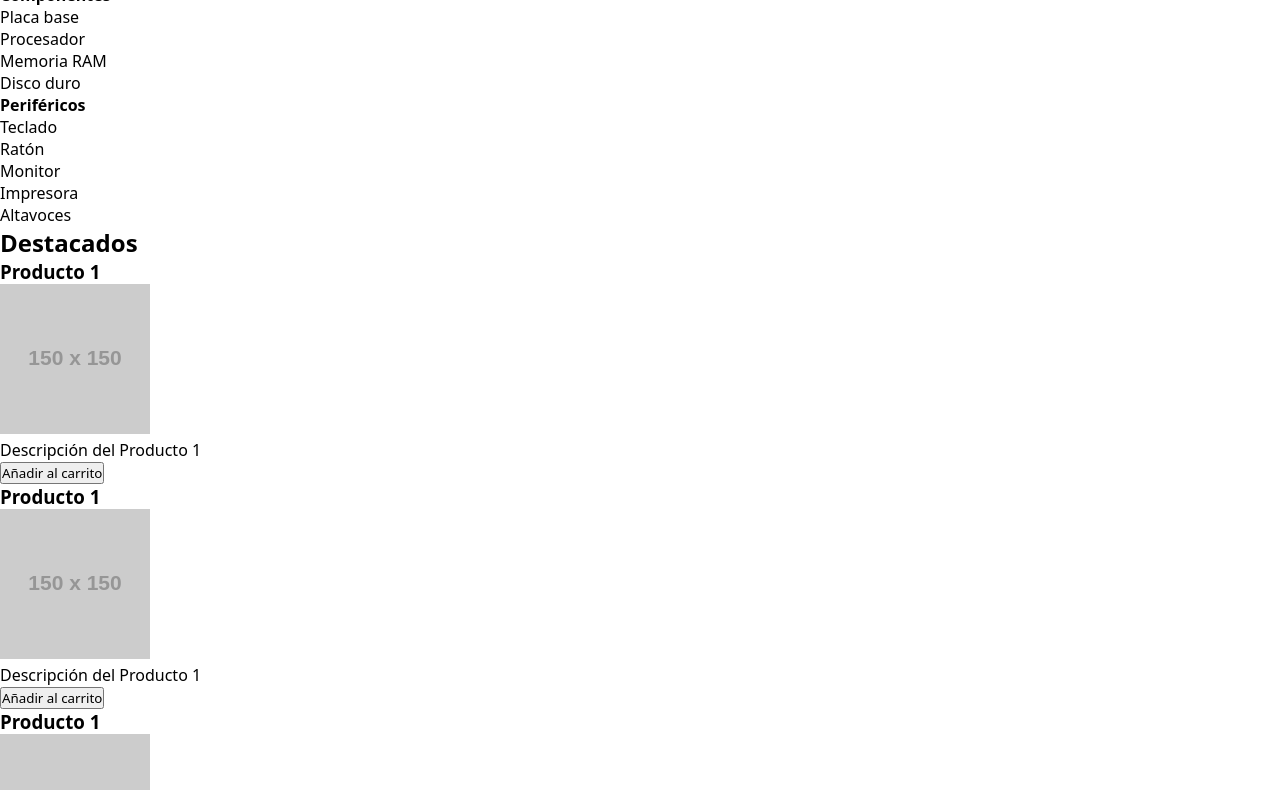
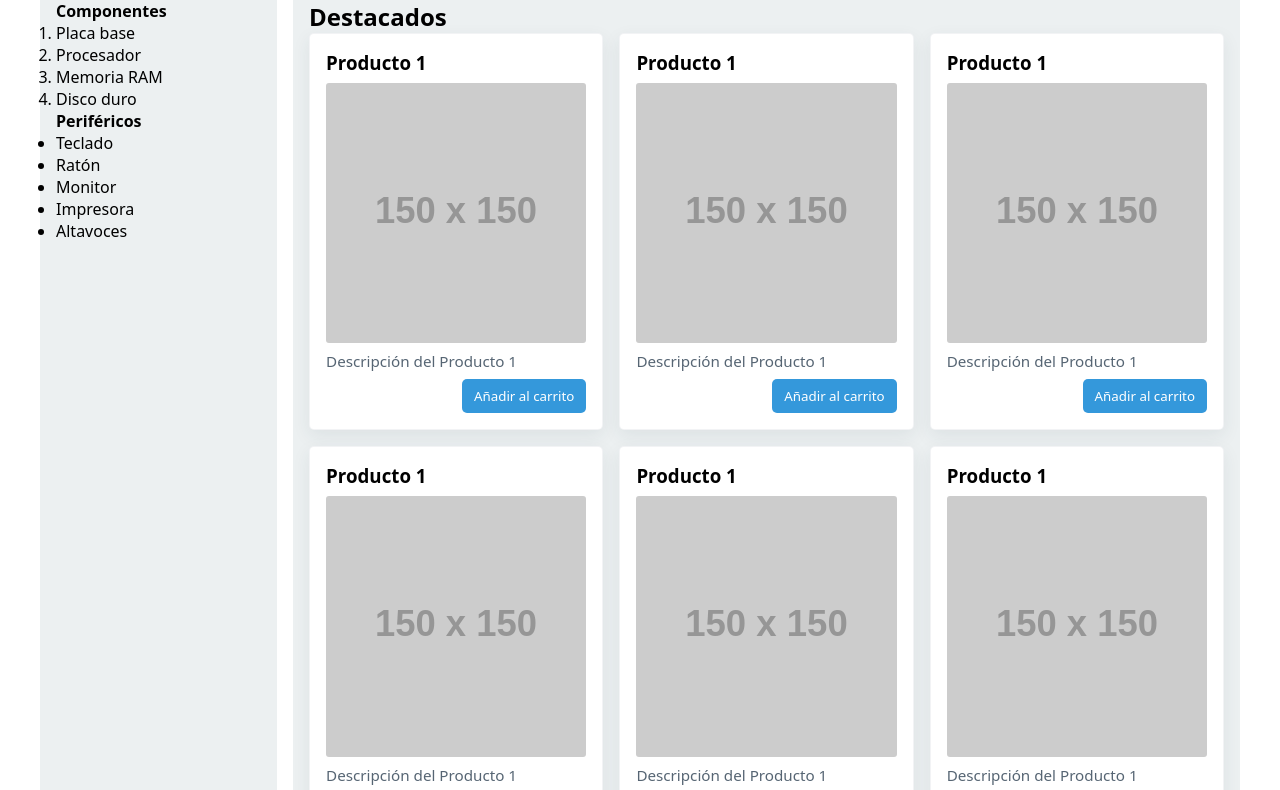
Before and after one commit to JoseVteRS/DIW, a plain HTML site: page tienda.html in a window 1280 px wide. Shown: the part 113-903 px from the top of the page. Drawn offline with Linux system fonts and the light colour scheme; placeholder pictures from the web are drawn by us.

Commit message:
Añade estilos en la página Tienda

```diff
--- a/styles.css
+++ b/styles.css
@@ -11,16 +11,15 @@
   --container-lg: 1200px;
   --container-md: 960px;
   --container-sm: 720px;
-
 }
 
 * {
-    font-family: system-ui, -apple-system, BlinkMacSystemFont, 'Segoe UI', Roboto, Oxygen, Ubuntu, Cantarell, 'Open Sans', 'Helvetica Neue', sans-serif;
+  font-family: system-ui, -apple-system, BlinkMacSystemFont, "Segoe UI", Roboto,
+    Oxygen, Ubuntu, Cantarell, "Open Sans", "Helvetica Neue", sans-serif;
   padding: 0px;
   margin: 0px;
   box-sizing: border-box;
 }
-
 
 .Header {
   background-color: var(--color-primary);
@@ -63,8 +62,6 @@
   color: var(--color-secondary);
 }
 
-
-
 /* Productos */
 
 .Home {
@@ -75,6 +72,7 @@
 
 .Home__section {
   margin-block: 1.5rem;
+  width: 66.666666%;
 }
 
 .Home__productos {
@@ -125,7 +123,6 @@
   align-self: start;
 }
 
-
 @media (max-width: 360px) {
   .Home__productos {
     grid-template-columns: repeat(auto-fit, minmax(160px, 1fr));
@@ -133,8 +130,103 @@
 }
 
 @media (min-width: 1200px) {
-
   .Home__productos {
     grid-template-columns: repeat(auto-fit, minmax(260px, 1fr));
   }
 }
+
+/* Tienda */
+
+/*
+Hay clases que repiten estilos de Home, lo interesante seria crear clases comunes para no repetir código. Por ejemplo crear una clase Producto y que sirva tanto para Home como para Tienda.
+Lo he hecho de esta manera agrupando más por página y semántica.
+*/
+
+.Tienda {
+  width: 100%;
+  max-width: var(--container-lg);
+  margin-inline: auto;
+}
+
+.Tienda__container {
+  display: flex;
+  flex-direction: row;
+  gap: 1rem;
+  width: 100%;
+}
+
+.Tienda__aside {
+  width: 20%;
+  background-color: var(--color-background);
+  padding: 1rem;
+  border-radius: var(--radius-sm);
+}
+
+.Tienda__section {
+  width: 80%;
+  background-color: var(--color-background);
+  padding: 1rem;
+  border-radius: var(--radius-sm);
+}
+
+.Tienda__productos {
+  display: grid;
+  grid-template-columns: repeat(auto-fit, minmax(220px, 1fr));
+  gap: 1rem;
+}
+
+.Tienda__producto {
+  background-color: var(--color-text-claro);
+  box-shadow: 0 6px 18px rgba(44, 62, 80, 0.08);
+  border: 1px solid rgba(44, 62, 80, 0.06);
+  border-radius: var(--radius-sm);
+  padding: 1rem;
+  display: flex;
+  flex-direction: column;
+  gap: 0.5rem;
+  transition: ease all 0.3s;
+}
+.Tienda__producto:hover {
+  box-shadow: 0 12px 24px rgba(44, 62, 80, 0.12);
+  border-color: var(--color-primary);
+}
+
+.Tienda__producto img {
+    width: 100%;
+    height: auto;
+    object-fit: cover;
+    border-radius: calc(var(--radius-sm) - 2px);
+}
+
+.Tienda__producto-descripcion {
+  font-size: 0.95rem;
+  color: rgba(44, 62, 80, 0.8);
+  flex-grow: 1;
+}
+
+.Tienda__producto-boton {
+  background-color: var(--color-primary);
+  color: white;
+  border: none;
+  padding: 0.5rem 0.75rem;
+  border-radius: var(--radius-sm);
+  cursor: pointer;
+  align-self: end;
+  transition: ease all 0.3s;
+}
+
+.Tienda__producto-boton:focus {
+    outline: 2px solid var(--color-primary);
+    outline-offset: 1px;
+}
+
+.Tienda__producto-boton:active {
+    background-color: var(--color-secondary);
+    transform: scale(0.9);
+    /* transform: scale(0.9); */
+}
+
+.Tienda__producto-boton:hover {
+    background-color: var(--color-secondary);
+    box-shadow: 0 6px 12px rgba(44, 62, 80, 0.2);
+}
--- a/tienda.html
+++ b/tienda.html
@@ -1,24 +1,23 @@
 <!DOCTYPE html>
 <html lang="en">
-
   <head>
-    <meta charset="UTF-8">
-    <meta name="viewport" content="width=device-width, initial-scale=1.0">
+    <meta charset="UTF-8" />
+    <meta name="viewport" content="width=device-width, initial-scale=1.0" />
     <title>Inicio - TiendaLocal</title>
-    <link rel="stylesheet" href="./styles.css">
+    <link rel="stylesheet" href="./styles.css" />
   </head>
 
   <body>
-
-
     <header class="Header">
       <nav class="Header__nav">
         <ul class="Header__lista">
           <li class="Header__item">
-                    <a class="Header__link " href="/">Inicio</a>
+            <a class="Header__link" href="/">Inicio</a>
           </li>
-                <li class="Header__item ">
-                    <a href="./tienda.html" class="Header__link Header__link--is-active">Tienda</a>
+          <li class="Header__item">
+            <a href="./tienda.html" class="Header__link Header__link--is-active"
+              >Tienda</a
+            >
           </li>
           <li class="Header__item">
             <a href="./comprar.html" class="Header__link">Comprar</a>
@@ -27,56 +26,85 @@
       </nav>
     </header>
 
-    <main>
-        <h1>Tienda</h1>
-        <aside>
-            <div>
-                <h4>Componentes</h4>
+    <main class="Tienda">
+      <h1 class="Tienda__titulo">TiendaLocal</h1>
+      <div class="Tienda__container">
+        <aside class="Tienda__aside">
+          <div class="Tienda__aside-item">
+            <h4 class="Tienda__aside-item-titulo">Componentes</h4>
             <ol>
-                    <li>Placa base</li>
-                    <li>Procesador</li>
-                    <li>Memoria RAM</li>
-                    <li>Disco duro</li>
+              <li class="Home__aside-item-lista-item">Placa base</li>
+              <li class="Home__aside-item-lista-item">Procesador</li>
+              <li class="Home__aside-item-lista-item">Memoria RAM</li>
+              <li class="Home__aside-item-lista-item">Disco duro</li>
             </ol>
           </div>
 
-            <div>
-                <h4>Periféricos</h4>
-                <ul>
-                    <li>Teclado</li>
-                    <li>Ratón</li>
-                    <li>Monitor</li>
-                    <li>Impresora</li>
-                    <li>Altavoces</li>
+          <div class="Home__aside-item">
+            <h4 class="Home__aside-item-titulo">Periféricos</h4>
+            <ul class="Home__aside-item-lista">
+              <li class="Home__aside-item-lista-item">Teclado</li>
+              <li class="Home__aside-item-lista-item">Ratón</li>
+              <li class="Home__aside-item-lista-item">Monitor</li>
+              <li class="Home__aside-item-lista-item">Impresora</li>
+              <li class="Home__aside-item-lista-item">Altavoces</li>
             </ul>
           </div>
         </aside>
-        <section>
-            <h2>Destacados</h2>
-            <div>
-                <article>
-                    <h3>Producto 1</h3>
+        <section class="Tienda__section">
+          <h2 class="Tienda__section-titulo">Destacados</h2>
+          <div class="Tienda__productos">
+            <article class="Tienda__producto">
+              <h3 class="Tienda__producto-titulo">Producto 1</h3>
               <img src="https://placehold.co/150" width="150" height="150" />
-                    <p>Descripción del Producto 1</p>
-                    <button>Añadir al carrito</button>
+              <p class="Tienda__producto-descripcion">
+                Descripción del Producto 1
+              </p>
+              <button class="Tienda__producto-boton">Añadir al carrito</button>
             </article>
-                <article>
-                    <h3>Producto 1</h3>
+            <article class="Tienda__producto">
+              <h3 class="Tienda__producto-titulo">Producto 1</h3>
               <img src="https://placehold.co/150" width="150" height="150" />
-                    <p>Descripción del Producto 1</p>
-                    <button>Añadir al carrito</button>
+              <p class="Tienda__producto-descripcion">
+                Descripción del Producto 1
+              </p>
+              <button class="Tienda__producto-boton">Añadir al carrito</button>
             </article>
-                <article>
-                    <h3>Producto 1</h3>
+            <article class="Tienda__producto">
+              <h3 class="Tienda__producto-titulo">Producto 1</h3>
               <img src="https://placehold.co/150" width="150" height="150" />
-                    <p>Descripción del Producto 1</p>
-                    <button>Añadir al carrito</button>
+              <p class="Tienda__producto-descripcion">
+                Descripción del Producto 1
+              </p>
+              <button class="Tienda__producto-boton">Añadir al carrito</button>
+            </article>
+            <article class="Tienda__producto">
+              <h3 class="Tienda__producto-titulo">Producto 1</h3>
+              <img src="https://placehold.co/150" width="150" height="150" />
+              <p class="Tienda__producto-descripcion">
+                Descripción del Producto 1
+              </p>
+              <button class="Tienda__producto-boton">Añadir al carrito</button>
+            </article>
+            <article class="Tienda__producto">
+              <h3 class="Tienda__producto-titulo">Producto 1</h3>
+              <img src="https://placehold.co/150" width="150" height="150" />
+              <p class="Tienda__producto-descripcion">
+                Descripción del Producto 1
+              </p>
+              <button class="Tienda__producto-boton">Añadir al carrito</button>
+            </article>
+            <article class="Tienda__producto">
+              <h3 class="Tienda__producto-titulo">Producto 1</h3>
+              <img src="https://placehold.co/150" width="150" height="150" />
+              <p class="Tienda__producto-descripcion">
+                Descripción del Producto 1
+              </p>
+              <button class="Tienda__producto-boton">Añadir al carrito</button>
             </article>
           </div>
         </section>
+      </div>
     </main>
-
-
   </body>
-
 </html>
```
Lines whose indentation alone changed are shown as unchanged.
